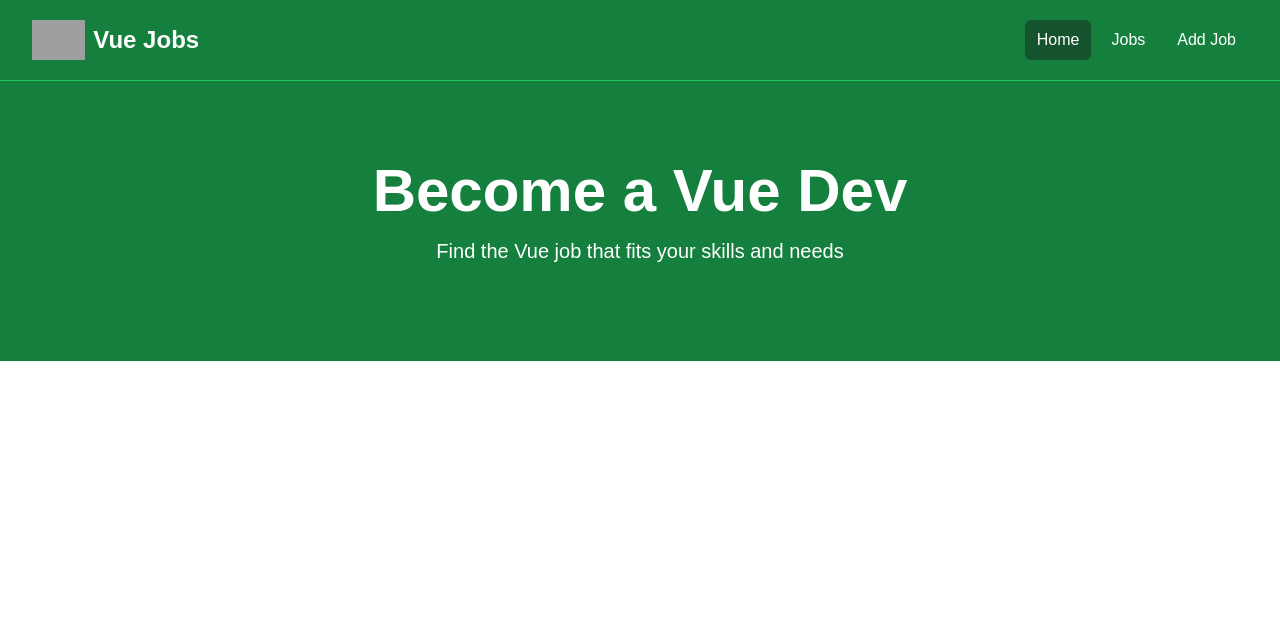
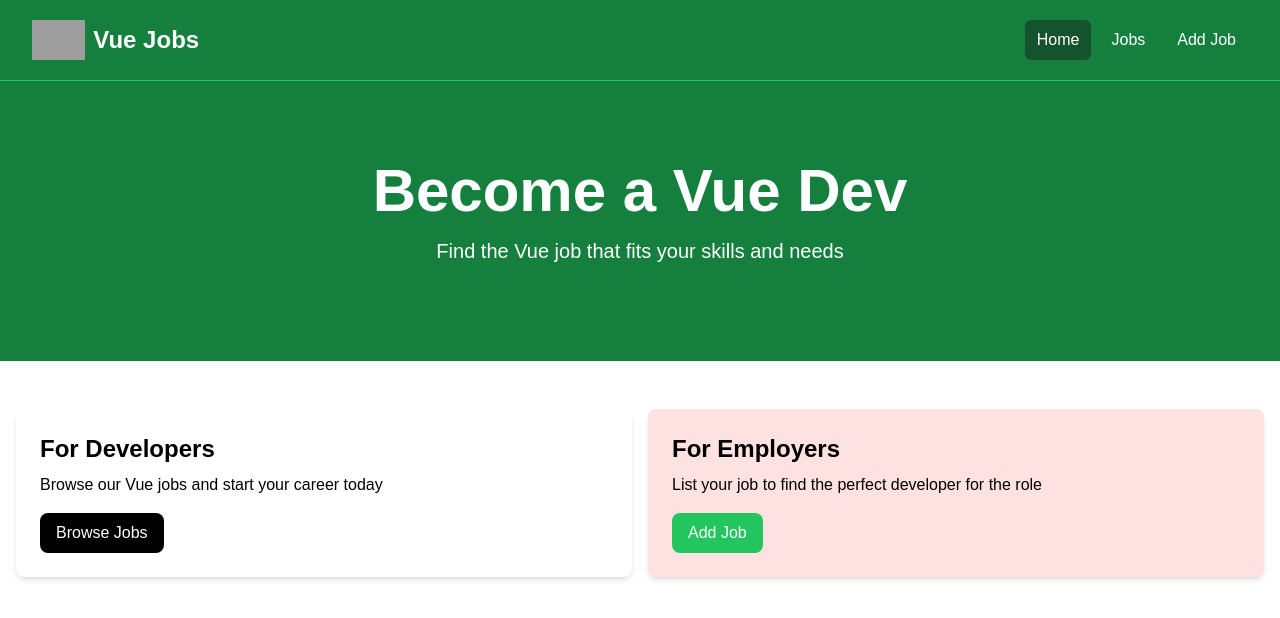
Before and after one commit to ayakoneko/CLab-Laravel-Vue-Tailwind-, a Vue app in the folder 1. Vue Crash Course/Vue with application/vue-crash-2024/: page / in a window 1280 px wide. Shown: the top 618 px of the page. Built offline with nearby package versions, Linux system fonts and the light colour scheme; grey boxes are pictures that could not be loaded.

Commit message:
0. Vue - HomeCard with dynamic bg color setting

```diff
--- a/1. Vue Crash Course/Vue with application/vue-crash-2024/src/App.vue
+++ b/1. Vue Crash Course/Vue with application/vue-crash-2024/src/App.vue
@@ -1,12 +1,14 @@
 <script setup>
   import Navbar from '@/components/Navbar.vue';
   import Hero from '@/components/Hero.vue';
+  import HomeCard from '@/components/HomeCard.vue';
 
 </script>
 
 <template>
   <Navbar />
   <Hero />
+  <HomeCard />
 
 </template>
 
--- /dev/null
+++ b/1. Vue Crash Course/Vue with application/vue-crash-2024/src/components/Card.vue
@@ -0,0 +1,17 @@
+<script setup>
+  import { defineProps } from 'vue';
+
+  defineProps({
+    bg: {
+      type: String,
+      default: 'bg-grey-100'
+    }
+  });
+
+</script>
+
+<template>
+  <div :class="`${bg} p-6 rounded-lg shadow-md`">
+    <slot></slot>
+  </div>
+</template>
--- /dev/null
+++ b/1. Vue Crash Course/Vue with application/vue-crash-2024/src/components/HomeCard.vue
@@ -0,0 +1,36 @@
+<script setup>
+  import Card from '@/components/Card.vue';
+</script>
+
+<template>
+  <section class="py-4">
+      <div class="container-xl lg:container m-auto">
+        <div class="grid grid-cols-1 md:grid-cols-2 gap-4 p-4 rounded-lg">
+          <Card>
+            <h2 class="text-2xl font-bold">For Developers</h2>
+            <p class="mt-2 mb-4">
+              Browse our Vue jobs and start your career today
+            </p>
+            <a
+              href="jobs.html"
+              class="inline-block bg-black text-white rounded-lg px-4 py-2 hover:bg-gray-700"
+            >
+              Browse Jobs
+            </a>
+          </Card>
+          <Card bg="bg-red-100">
+            <h2 class="text-2xl font-bold">For Employers</h2>
+            <p class="mt-2 mb-4">
+              List your job to find the perfect developer for the role
+            </p>
+            <a
+              href="add-job.html"
+              class="inline-block bg-green-500 text-white rounded-lg px-4 py-2 hover:bg-green-600"
+            >
+              Add Job
+            </a>
+          </Card>
+        </div>
+      </div>
+    </section>
+</template>
```
Also changed, not shown: 1. Vue Crash Course/Vue with application/vue-crash-2024/src/components/Navbar.vue (indentation only).
